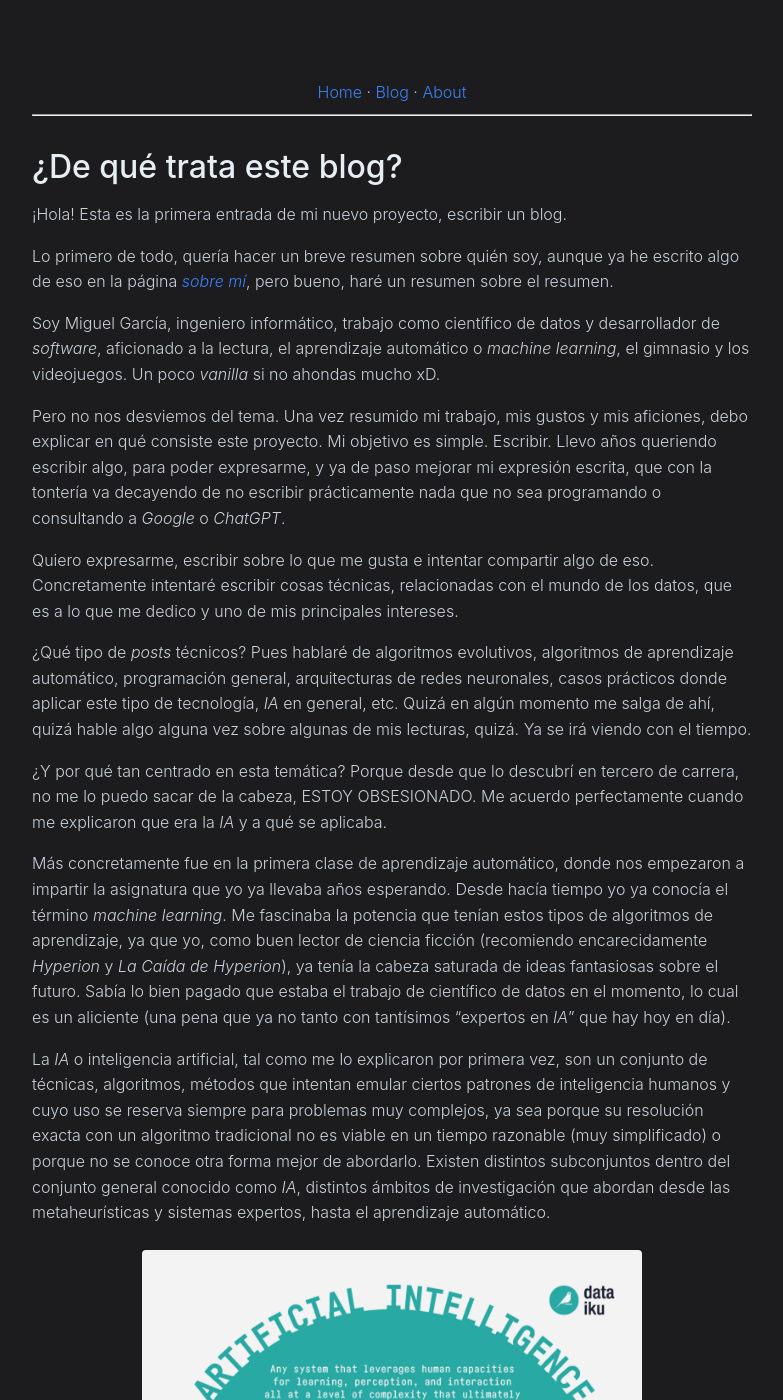
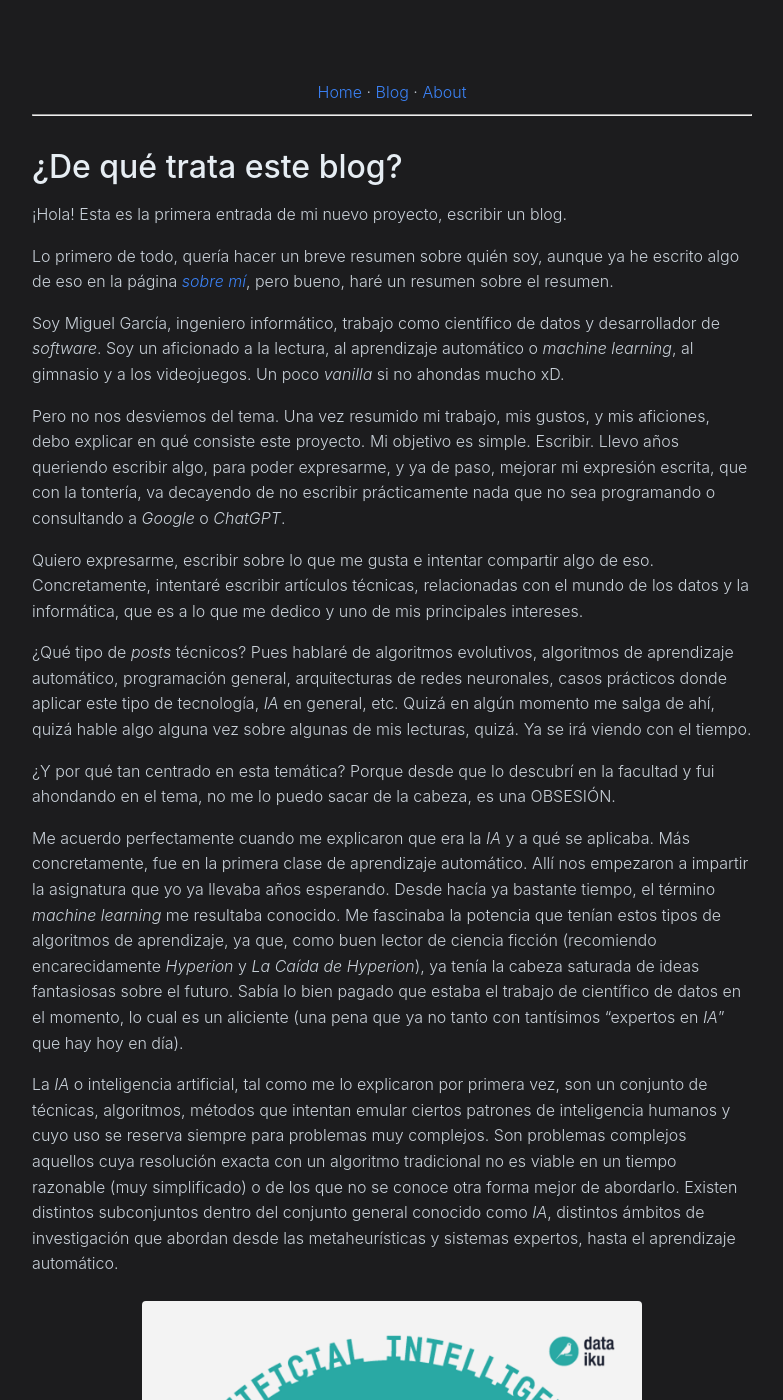
Before and after one commit to Migue8gl/Migue8gl.github.io, a Jekyll site: the page built from _posts/2025-12-25-de-que-trata-este-blog.md, in a window 1280 px wide and 1400 px high. Shown: the whole window, without its empty margins (248-1031 px from the left). Built offline with Jekyll 4.4.1, drawn with Linux system fonts in a browser that asks for light colours; some of the changed text lies outside the part shown.

Commit message:
changed and corrected firt post

```diff
--- a/_posts/2025-12-25-de-que-trata-este-blog.md
+++ b/_posts/2025-12-25-de-que-trata-este-blog.md
@@ -9,24 +9,26 @@ title: ¿De qué trata este blog?
 
 Lo primero de todo, quería hacer un breve resumen sobre quién soy, aunque ya he escrito algo de eso en la página <a href="https://migue8gl.github.io/about">*sobre mí*</a>, pero bueno, haré un resumen sobre el resumen.
 
-Soy Miguel García, ingeniero informático, trabajo como científico de datos y desarrollador de *software*, aficionado a la lectura, el aprendizaje automático o *machine learning*, el gimnasio y los videojuegos. Un poco *vanilla* si no ahondas mucho xD.
+Soy Miguel García, ingeniero informático, trabajo como científico de datos y desarrollador de *software*. Soy un aficionado a la lectura, al aprendizaje automático o *machine learning*, al gimnasio y a los videojuegos. Un poco *vanilla* si no ahondas mucho xD.
 
-Pero no nos desviemos del tema. Una vez resumido mi trabajo, mis gustos y mis aficiones, debo explicar en qué consiste este proyecto. Mi objetivo es simple. Escribir. Llevo años queriendo escribir algo, para poder expresarme, y ya de paso mejorar mi expresión escrita, que con la tontería va decayendo de no escribir prácticamente nada que no sea programando o consultando a *Google* o *ChatGPT*.
+Pero no nos desviemos del tema. Una vez resumido mi trabajo, mis gustos, y mis aficiones, debo explicar en qué consiste este proyecto. Mi objetivo es simple. Escribir. Llevo años queriendo escribir algo, para poder expresarme, y ya de paso, mejorar mi expresión escrita, que con la tontería, va decayendo de no escribir prácticamente nada que no sea programando o consultando a *Google* o *ChatGPT*.
 
-Quiero expresarme, escribir sobre lo que me gusta e intentar compartir algo de eso. Concretamente intentaré escribir cosas técnicas, relacionadas con el mundo de los datos, que es a lo que me dedico y uno de mis principales intereses.
+Quiero expresarme, escribir sobre lo que me gusta e intentar compartir algo de eso. Concretamente, intentaré escribir artículos técnicas, relacionadas con el mundo de los datos y la informática, que es a lo que me dedico y uno de mis principales intereses.
 
 ¿Qué tipo de *posts* técnicos? Pues hablaré de algoritmos evolutivos, algoritmos de aprendizaje automático, programación general, arquitecturas de redes neuronales, casos prácticos donde aplicar este tipo de tecnología, *IA* en general, etc. Quizá en algún momento me salga de ahí, quizá hable algo alguna vez sobre algunas de mis lecturas, quizá. Ya se irá viendo con el tiempo.
 
-¿Y por qué tan centrado en esta temática? Porque desde que lo descubrí en tercero de carrera, no me lo puedo sacar de la cabeza, ESTOY OBSESIONADO. Me acuerdo perfectamente cuando me explicaron que era la *IA* y a qué se aplicaba.
+¿Y por qué tan centrado en esta temática? Porque desde que lo descubrí en la facultad y fui ahondando en el tema, no me lo puedo sacar de la cabeza, es una OBSESIÓN.
 
-Más concretamente fue en la primera clase de aprendizaje automático, donde nos empezaron a impartir la asignatura que yo ya llevaba años esperando. Desde hacía tiempo yo ya conocía el término *machine learning*. Me fascinaba la potencia que tenían estos tipos de algoritmos de aprendizaje, ya que yo, como buen lector de ciencia ficción (recomiendo encarecidamente *Hyperion* y *La Caída de Hyperion*), ya tenía la cabeza saturada de ideas fantasiosas sobre el futuro. Sabía lo bien pagado que estaba el trabajo de científico de datos en el momento, lo cual es un aliciente (una pena que ya no tanto con tantísimos "expertos en *IA*" que hay hoy en día).
+Me acuerdo perfectamente cuando me explicaron que era la *IA* y a qué se aplicaba. Más concretamente, fue en la primera clase de aprendizaje automático. Allí nos empezaron a impartir la asignatura que yo ya llevaba años esperando. Desde hacía ya bastante tiempo, el término *machine learning* me resultaba conocido. Me fascinaba la potencia que tenían estos tipos de algoritmos de aprendizaje, ya que, como buen lector de ciencia ficción (recomiendo encarecidamente *Hyperion* y *La Caída de Hyperion*), ya tenía la cabeza saturada de ideas fantasiosas sobre el futuro. Sabía lo bien pagado que estaba el trabajo de científico de datos en el momento, lo cual es un aliciente (una pena que ya no tanto con tantísimos "expertos en *IA*" que hay hoy en día).
 
-La *IA* o inteligencia artificial, tal como me lo explicaron por primera vez, son un conjunto de técnicas, algoritmos, métodos que intentan emular ciertos patrones de inteligencia humanos y cuyo uso se reserva siempre para problemas muy complejos, ya sea porque su resolución exacta con un algoritmo tradicional no es viable en un tiempo razonable (muy simplificado) o porque no se conoce otra forma mejor de abordarlo. Existen distintos subconjuntos dentro del conjunto general conocido como *IA*, distintos ámbitos de investigación que abordan desde las metaheurísticas y sistemas expertos, hasta el aprendizaje automático.
+La *IA* o inteligencia artificial, tal como me lo explicaron por primera vez, son un conjunto de técnicas, algoritmos, métodos que intentan emular ciertos patrones de inteligencia humanos y cuyo uso se reserva siempre para problemas muy complejos. Son problemas complejos aquellos cuya resolución exacta con un algoritmo tradicional no es viable en un tiempo razonable (muy simplificado) o de los que no se conoce otra forma mejor de abordarlo. Existen distintos subconjuntos dentro del conjunto general conocido como *IA*, distintos ámbitos de investigación que abordan desde las metaheurísticas y sistemas expertos, hasta el aprendizaje automático.
 
 {% include image.html path="/assets/images/de-que-trata-este-blog/ia-subsets.png" width="500" %}
 
-En general, y casi siempre, es mejor utilizar un algoritmo tradicional para solucionar un problema, si es que se puede. Es determinístico y eficiente. Con la *IA* ocurre que uno empieza a trabajar con métricas probabilísticas, con incertidumbre, y muchas veces se podría tener con un poco más de esfuerzo una solución exacta. Un ejemplo muy tonto es como se empiezan a usar algunos *LLMs* (*Large Language Models*) para hacer sumas y restas. En alguna de las muchas peticiones, el modelo responderá que $2+2=5$ (y si no, se le puede convencer), y en un futuro muy cercano algunas personas empezarán a tomar como verdad esa afirmación.
+En general, y casi siempre, es mejor utilizar un algoritmo tradicional para solucionar un problema, si es que se puede. Es determinístico y eficiente. Con la *IA* ocurre que uno empieza a trabajar con métricas probabilísticas, con incertidumbre. Muchas veces, una solución de este tipo no es deseable. Si un problema puede solucionarse con una serie de pasos lógicos y repetitivos, además de no dar lugar a la incertidumbre, ¿no es mucho más deseable?
 
-Pero bueno, no me quiero desviar y ya lo estoy haciendo. En este blog se tratarán este tipo de temas, algunos más técnicos, otros menos. Espero también acompañarlos con visualizaciones explicativas bonitas (*chart porn*).
+La *IA* necesita de datos de los que poder aprender. De esos datos detecta patrones y aprende de ellos. Un modelo de este tipo, nunca podrá ser $100\%$ perfecto, porque nunca se tienen todos los datos necesarios con todos los patrones posibles. En cambio, nos contentamos con intentar generalizar lo mejor posible y admitiendo siempre un porcentaje de error.
+
+Y volviendo de esta desviación al tema principal. En este blog se tratarán este tipo de temas, algunos más técnicos, otros menos. Siempre desde el punto de vista más informativo posible. Espero también acompañarlos con visualizaciones explicativas bonitas (*chart porn*).
 
 Me despido ya querido lector, espero que mis *posts* de ahora en adelante te resulten interesantes :)
```
Also changed, not shown: index.md (+1 -1 lines).
